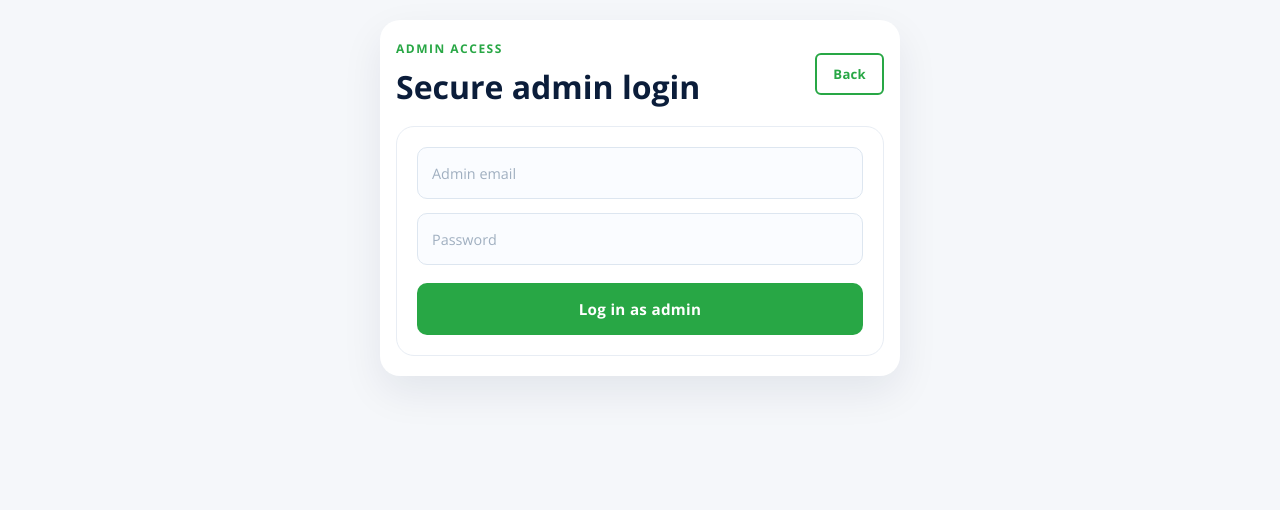
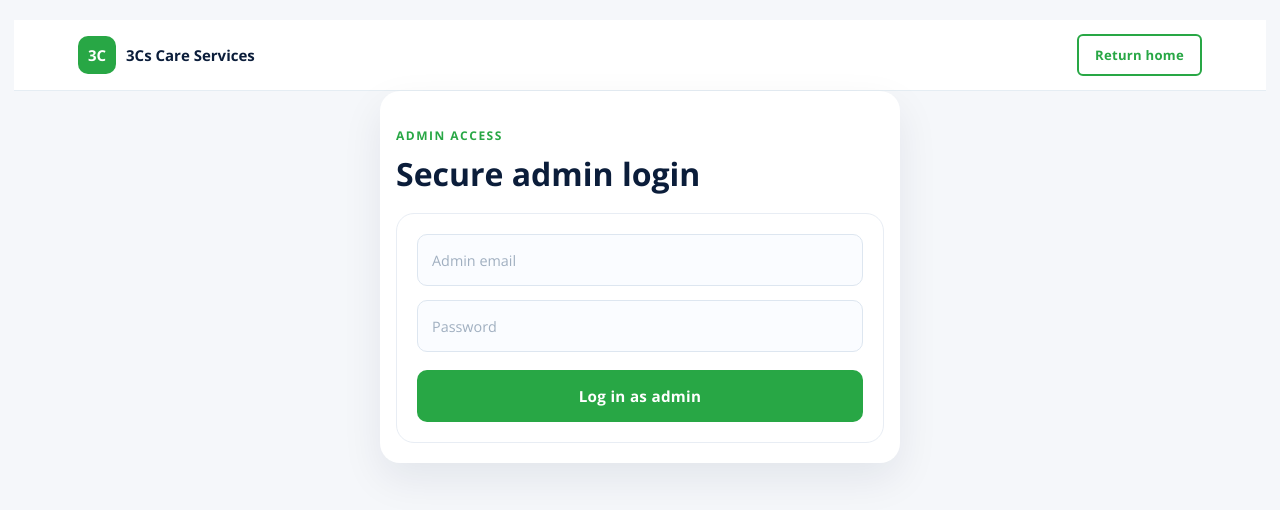
Before and after one commit to crestedweb/3cs, a React (Vite) app: page /admin/login in a window 1280 px wide. Shown: the top 510 px of the page. Built offline with nearby package versions, Linux system fonts and the light colour scheme.

Commit message:
the fix4444447

```diff
--- a/src/components/AdminLoginPage.jsx
+++ b/src/components/AdminLoginPage.jsx
@@ -44,16 +44,35 @@ export default function AdminLoginPage({ onSuccess, onBack }) {
   };
 
   return (
-    <div className="dashboard-shell" style={{ background: '#f5f7fa' }}>
-      <div className="dashboard-inner" style={{ maxWidth: 520 }}>
+    <div className="dashboard-shell" style={{ background: '#f5f7fa', minHeight: '100vh' }}>
+      <nav aria-label="Admin login navigation" style={{
+        display: 'flex',
+        alignItems: 'center',
+        justifyContent: 'space-between',
+        gap: 16,
+        padding: '14px clamp(18px, 5vw, 72px)',
+        background: '#fff',
+        borderBottom: '1px solid #e5edf3',
+      }}>
+        <div style={{ display: 'flex', alignItems: 'center', gap: 10, color: '#0B1D3A', fontWeight: 800 }}>
+          <span style={{ display: 'grid', placeItems: 'center', width: 38, height: 38, borderRadius: 10, background: '#28A745', color: '#fff', fontSize: 15 }}>3C</span>
+          <span style={{ fontSize: 15 }}>3Cs Care Services</span>
+        </div>
+        {onBack ? (
+          <button className="btn btn-ghost-green" type="button" onClick={onBack} style={{ width: 'auto', padding: '10px 16px', fontSize: '0.82rem' }}>
+            Return home
+          </button>
+        ) : (
+          <a href="/" style={{ color: '#0B1D3A', fontSize: '0.82rem', fontWeight: 700, textDecoration: 'none' }}>Return home</a>
+        )}
+      </nav>
+
+      <div className="dashboard-inner" style={{ maxWidth: 520, paddingTop: 36 }}>
         <div style={{ display: 'flex', justifyContent: 'space-between', alignItems: 'center', gap: 12, marginBottom: 18 }}>
           <div>
             <div style={{ fontSize: 12, letterSpacing: 1.5, color: '#28A745', fontWeight: 800, textTransform: 'uppercase' }}>Admin access</div>
             <h2 style={{ margin: '8px 0 0', color: '#0B1D3A', fontSize: 'clamp(1.5rem, 5vw, 2rem)' }}>Secure admin login</h2>
           </div>
-          {onBack && (
-            <button className="btn btn-ghost-green" onClick={onBack} style={{ width: 'auto', padding: '10px 16px', fontSize: '0.82rem' }}>Back</button>
-          )}
         </div>
 
         <form onSubmit={handleSubmit} className="provider-login-form" autoComplete="off" style={{ background: '#fff', border: '1px solid #e8edf4', borderRadius: 18, padding: 20 }}>
```
